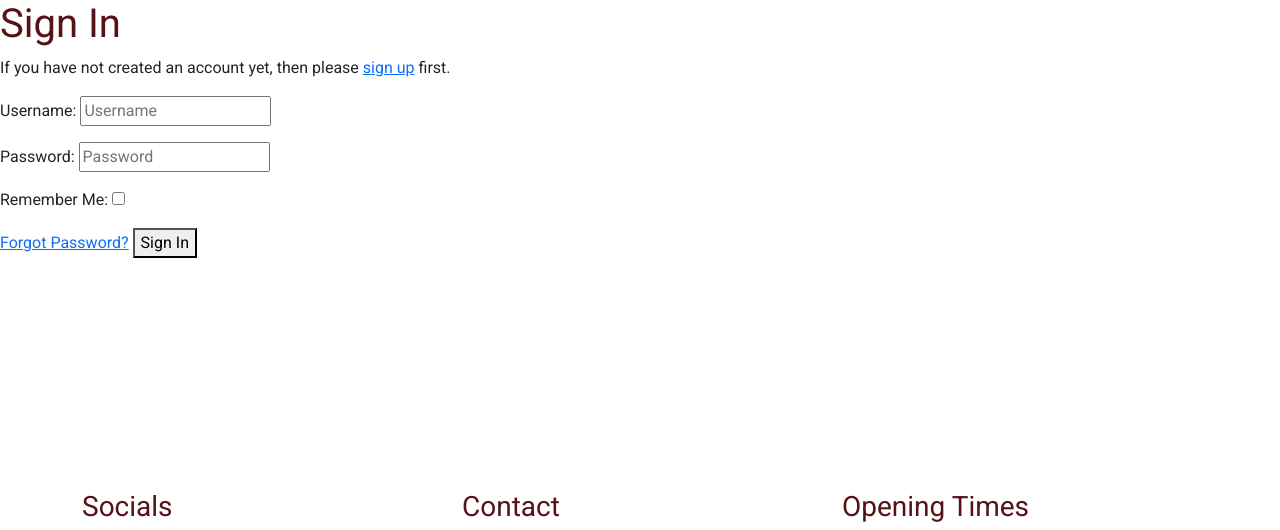
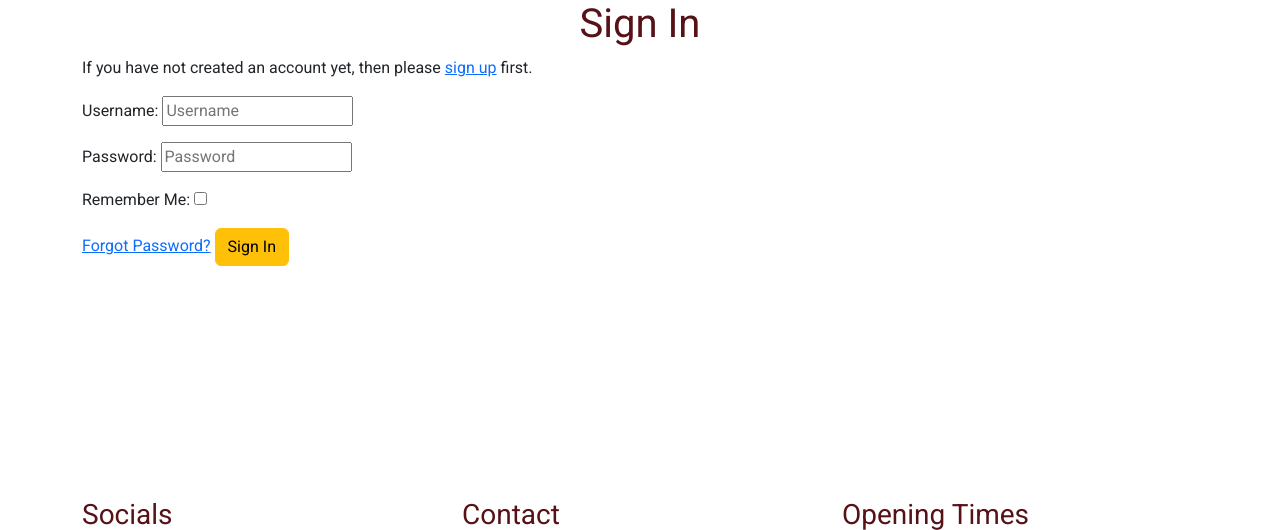
Before and after one commit to KyrianU/taste-of-africa, a Django app: page /accounts/login/ in a window 1280 px wide. Shown: the part 100-630 px from the top of the page. Run offline with Django 3.2, Linux system fonts and the light colour scheme; some libraries are stand-ins or nearby versions.

Commit message:
amended css styling for the login and logout page

```diff
--- a/templates/allauth/account/login.html
+++ b/templates/allauth/account/login.html
@@ -6,8 +6,10 @@
 {% block head_title %}{% trans "Sign In" %}{% endblock %}
 
   {% block content %}
-
+  <div class="container">
+      <div class="row text-center">
         <h1>{% trans "Sign In" %}</h1>
+      </div>
 
     {% get_providers as socialaccount_providers %}
 
@@ -33,6 +35,8 @@ for a {{ site_name }} account and sign in below:{% endblocktrans %}</p>
     <a href="{{ signup_url }}">sign up</a> first.{% endblocktrans %}</p>
     {% endif %}
 
+    <div class="row d-flex justify-content-center"></div>
+      <div class="col-6">
         <form class="login" method="POST" action="{% url 'account_login' %}" style="margin-bottom: 200px;">
           {% csrf_token %}
           {{ form.as_p }}
@@ -40,7 +44,11 @@ for a {{ site_name }} account and sign in below:{% endblocktrans %}</p>
           <input type="hidden" name="{{ redirect_field_name }}" value="{{ redirect_field_value }}" />
           {% endif %}
           <a class="button secondaryAction" href="{% url 'account_reset_password' %}">{% trans "Forgot Password?" %}</a>
-  <button class="primaryAction" type="submit">{% trans "Sign In" %}</button>
+          <button class="btn btn-warning" type="submit">{% trans "Sign In" %}</button>
         </form>
+      </div>
+    </div>
+  </div>
+
 
   {% endblock %}
--- a/templates/allauth/account/password_reset.html
+++ b/templates/allauth/account/password_reset.html
@@ -1,4 +1,5 @@
-{% extends "account/base.html" %}
+{% extends "base.html" %}
+{% load static %}
 
 {% load i18n %}
 {% load account %}
@@ -14,7 +15,7 @@
 
     <p>{% trans "Forgotten your password? Enter your email address below, and we'll send you an email allowing you to reset it." %}</p>
 
-    <form method="POST" action="{% url 'account_reset_password' %}" class="password_reset">
+    <form method="POST" action="{% url 'account_reset_password' %}" class="password_reset" style="margin-bottom: 200px;">
         {% csrf_token %}
         {{ form.as_p }}
         <input type="submit" value="{% trans 'Reset My Password' %}" />
```
Also changed, not shown: templates/allauth/account/signup.html (+15 -1 lines), README.md, 1 other file. Lines whose indentation alone changed are shown as unchanged.
